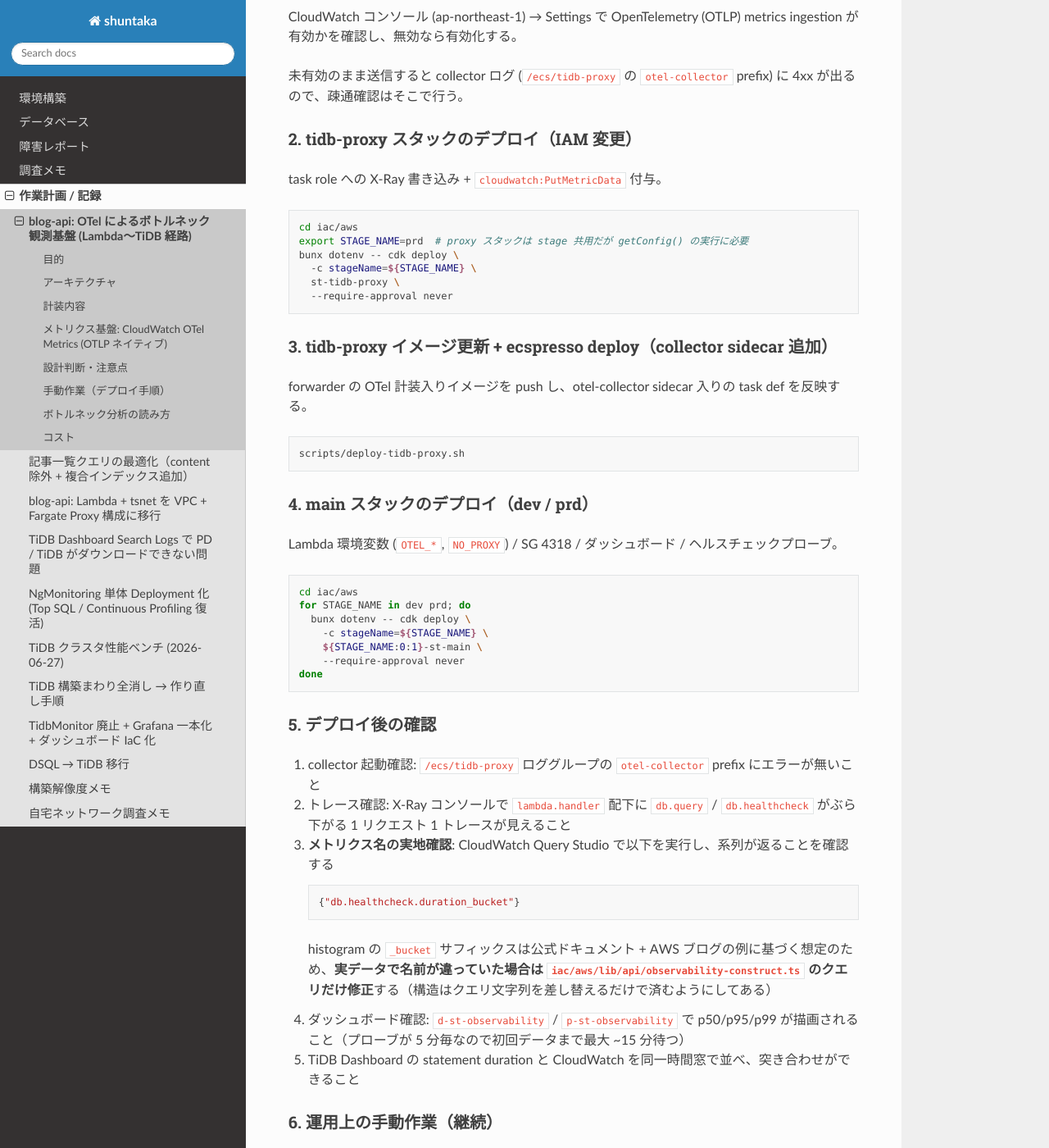
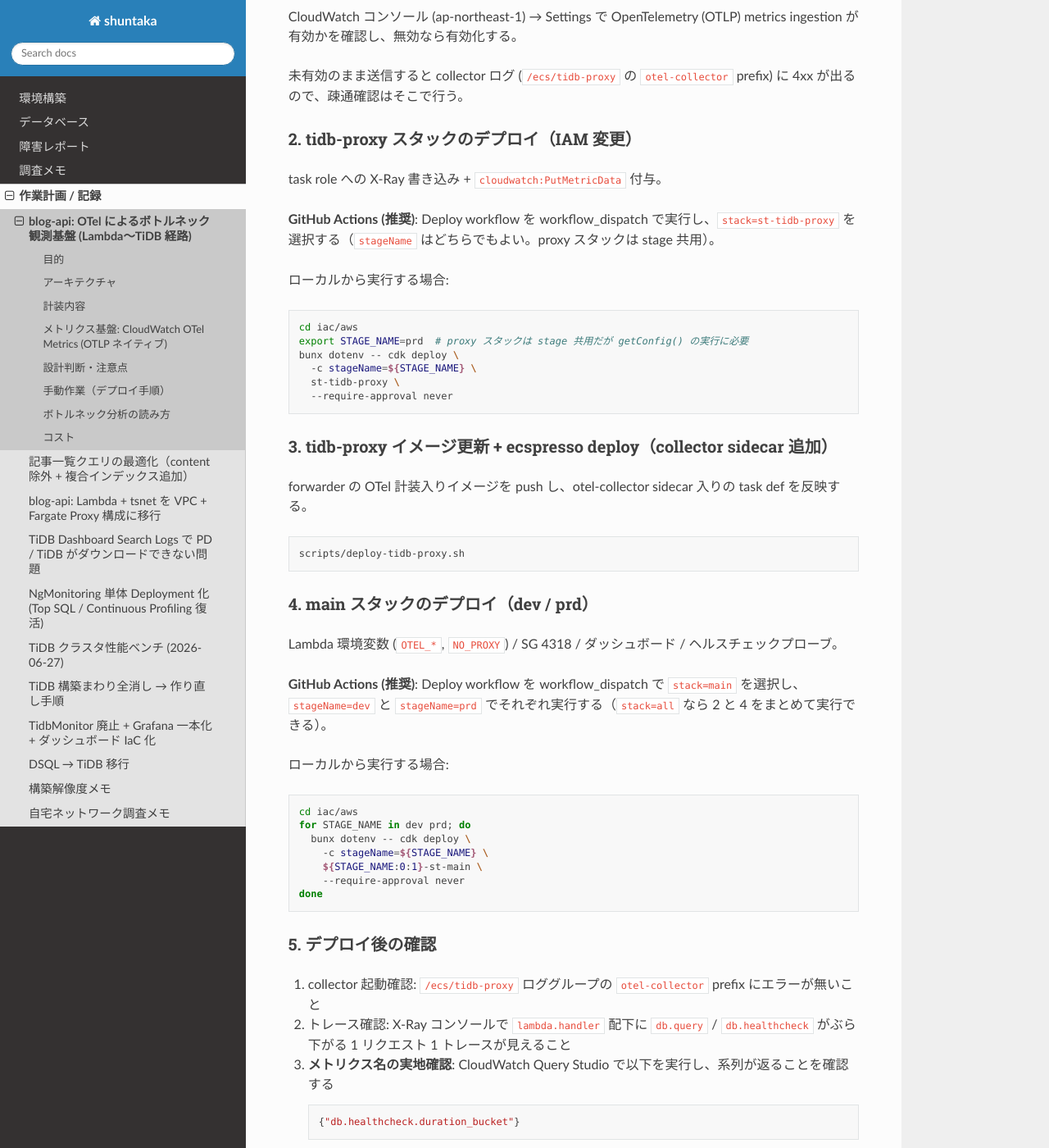
Before and after one commit to shuntaka9576/shuntaka-dev, a Sphinx documentation site: the page built from docs/source/tasks/2026-07-03-otel-bottleneck-observability.md, in a window 1280 px wide and 1400 px high, scrolled down 3624 px. Shown: the whole window at 82% size. Built offline with Sphinx 7.4.7 and the Read the Docs theme 3.1.0, drawn with Linux system fonts in a browser that asks for light colours; pages that are not in the unit, such as notebooks, are missing from menus.

Commit message:
ci: Deploy workflow にスタック選択 (workflow_dispatch) を追加
workflow_dispatch に stack input (all / st-tidb-proxy / main) を追加し、
st-tidb-proxy だけ・main だけの単独デプロイをできるようにする。
push トリガは従来通り all (st-tidb-proxy -> main) で変更なし。

````diff
--- a/docs/source/tasks/2026-07-03-otel-bottleneck-observability.md
+++ b/docs/source/tasks/2026-07-03-otel-bottleneck-observability.md
@@ -124,6 +124,10 @@ CloudWatch コンソール (ap-northeast-1) → Settings で OpenTelemetry (OTLP
 
 task role への X-Ray 書き込み + `cloudwatch:PutMetricData` 付与。
 
+**GitHub Actions (推奨)**: Deploy workflow を workflow_dispatch で実行し、`stack=st-tidb-proxy` を選択する（`stageName` はどちらでもよい。proxy スタックは stage 共用）。
+
+ローカルから実行する場合:
+
 ```bash
 cd iac/aws
 export STAGE_NAME=prd  # proxy スタックは stage 共用だが getConfig() の実行に必要
@@ -144,6 +148,10 @@ scripts/deploy-tidb-proxy.sh
 ### 4. main スタックのデプロイ（dev / prd）
 
 Lambda 環境変数 (`OTEL_*`, `NO_PROXY`) / SG 4318 / ダッシュボード / ヘルスチェックプローブ。
+
+**GitHub Actions (推奨)**: Deploy workflow を workflow_dispatch で `stack=main` を選択し、`stageName=dev` と `stageName=prd` でそれぞれ実行する（`stack=all` なら 2 と 4 をまとめて実行できる）。
+
+ローカルから実行する場合:
 
 ```bash
 cd iac/aws
````
Also changed, not shown: 2 other files.
